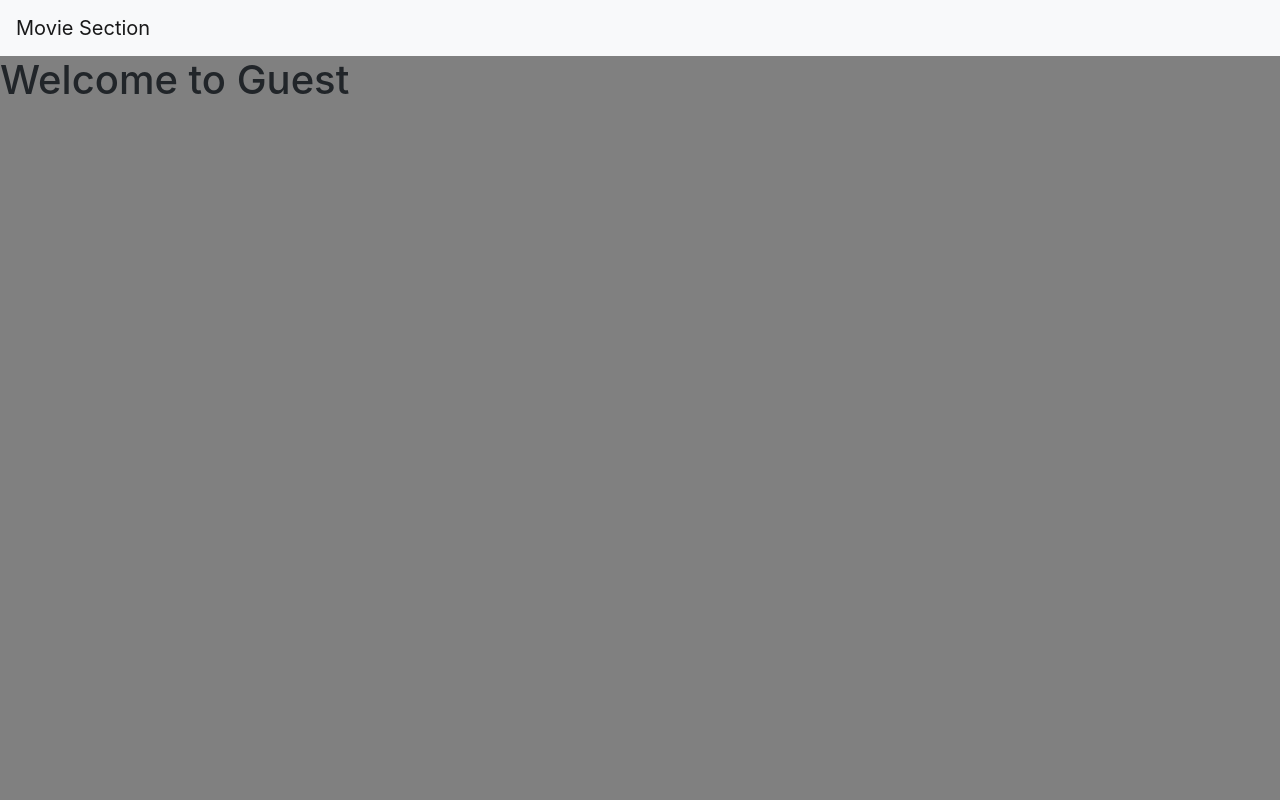
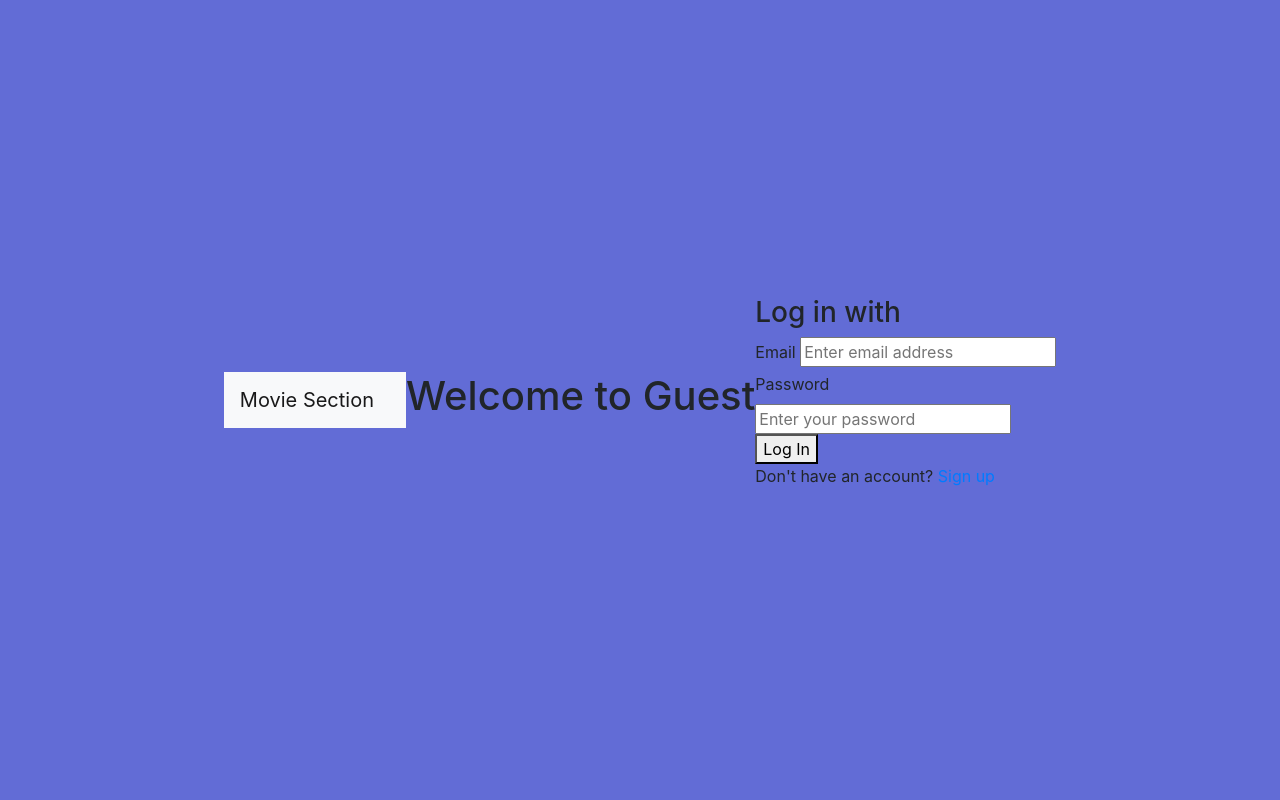
Before and after one commit to 2119Unni/MV, a Django app: page /login/ in a window 1280 px wide. Run offline with Django 5.2, Linux system fonts and the light colour scheme.

Commit message:
new more modiffied files

```diff
--- a/static/style.css
+++ b/static/style.css
@@ -1 +1,9 @@
-Body{Background-color : Gray;}
+Body{
+    width: 100%;
+    min-height: 100vh;
+    padding: 0 10px;
+    display: flex;
+    background: #626cd6;
+    justify-content: center;
+    align-items: center;
+}
--- a/templates/login.html
+++ b/templates/login.html
@@ -2,5 +2,26 @@
 {% block body %}
 
 <h1> Welcome to  {{ username }}</h1>
+<div class="login_form">
+    <!-- Login form container -->
+    <form action="#">
+      <h3>Log in with</h3>
+      <!-- Email input box -->
+      <div class="input_box">
+        <label for="email">Email</label>
+        <input type="email" id="email" placeholder="Enter email address" required />
+      </div>
+      <!-- Paswwrod input box -->
+      <div class="input_box">
+        <div class="password_title">
+          <label for="password">Password</label>
+        </div>
+        <input type="password" id="password" placeholder="Enter your password" required />
+      </div>
+       <!-- Login button -->
+      <button type="submit">Log In</button>
+      <p class="sign_up">Don't have an account? <a href="#">Sign up</a></p>
+    </form>
+</div>
 
 {% endblock %}
```
Also changed, not shown: db.sqlite3.
